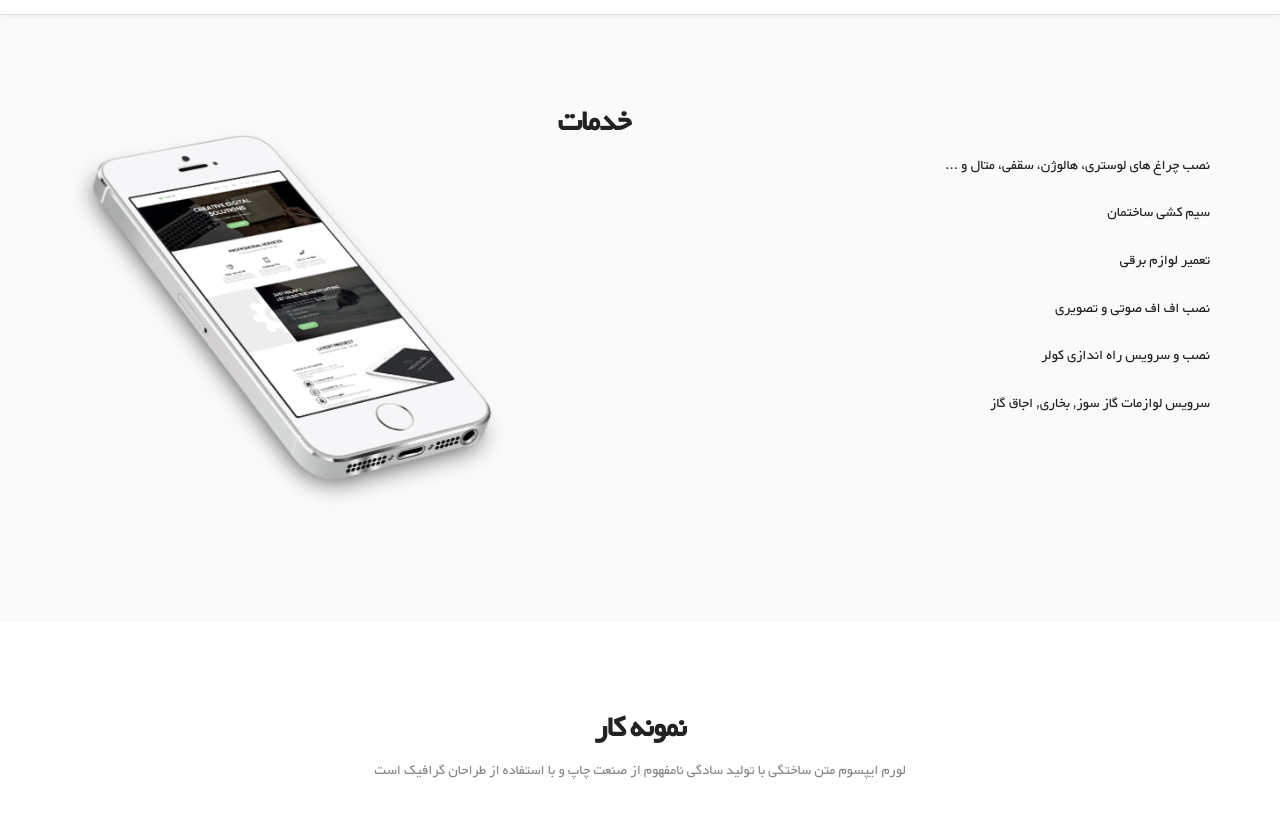
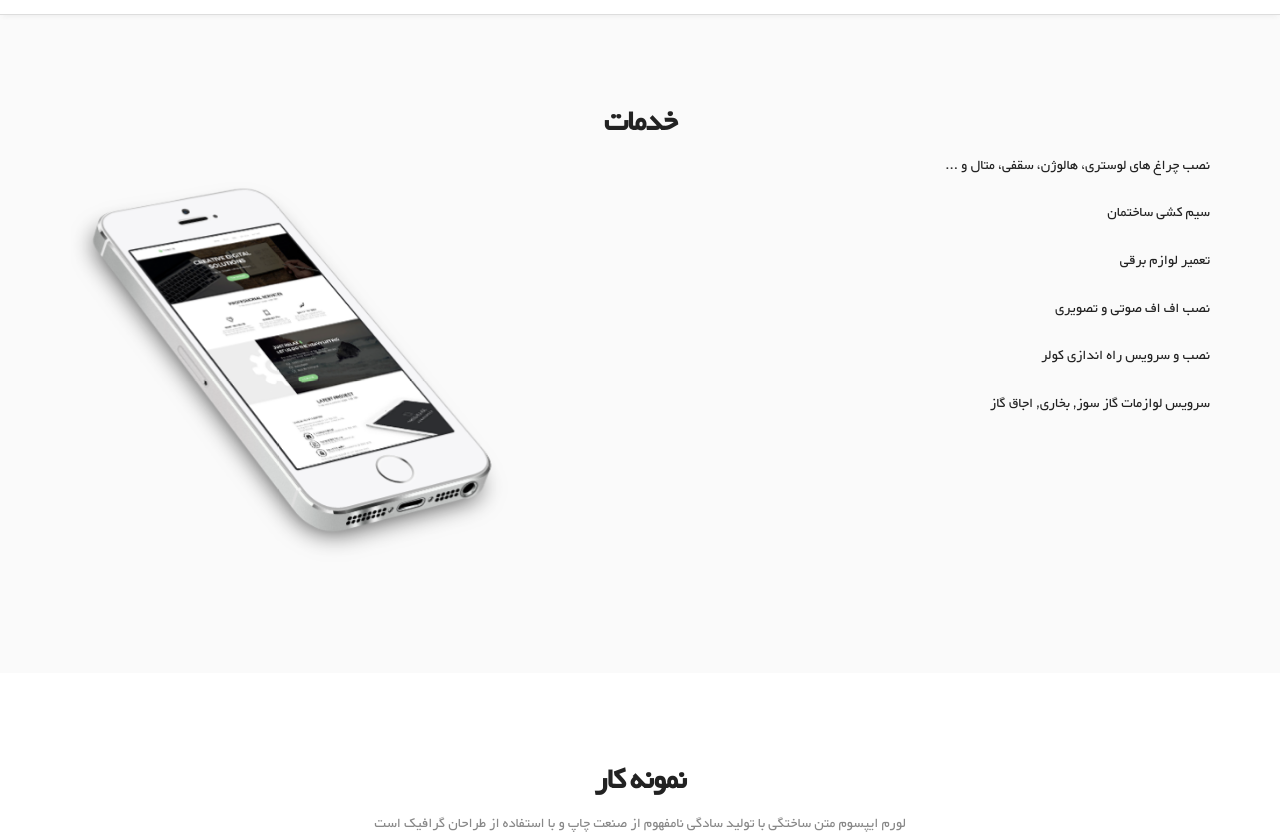
Before and after one commit to cafro/eltechnic, a plain HTML site: page index.html in a window 1280 px wide. Shown: the part 1015-1853 px from the top of the page. Drawn offline with Linux system fonts and the light colour scheme.

Commit message:
update khadamat sec

```diff
--- a/index.html
+++ b/index.html
@@ -94,14 +94,13 @@
     <section class="main-section alabaster" id="service">
         <!--main-section alabaster-start-->
         <div class="container">
+            <h2>خدمات</h2>
+
             <div class="row">
                 <figure class="col-lg-5 col-sm-4 wow fadeInRight">
                     <img src="img/iphone.png" alt="">
                 </figure>
                 <div class="col-lg-7 col-sm-8 featured-work">
-                    <h2>
-                        خدمات
-                    </h2>
                     <!-- <P class="padding-b">
                     </P> -->
                     <div class="featured-box">
```
